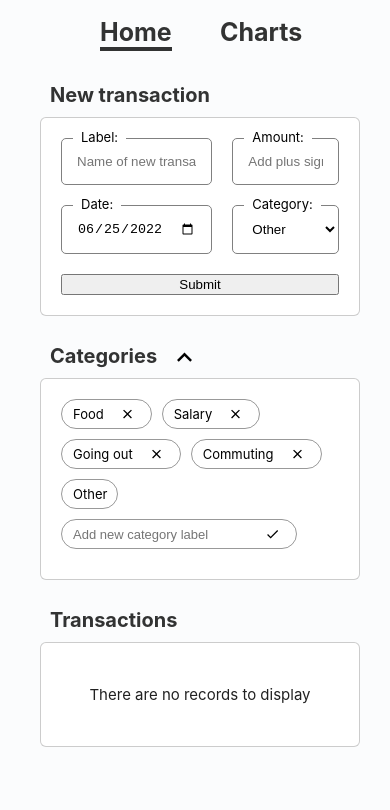
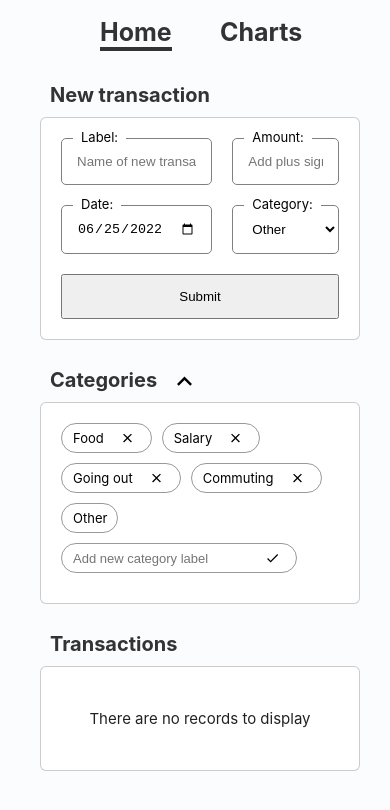
Before and after one commit to datasapiens/expense-app, a React (Vite) app: page /#/home in a window 390 px wide. Shown: the top 810 px of the page. Built offline with nearby package versions, Linux system fonts and the light colour scheme; what chartjs-plugin-autocolors would draw is missing.

Commit message:
height of the button in newTransaction

```diff
--- a/src/Components/NewTransaction/newTransaction.module.scss
+++ b/src/Components/NewTransaction/newTransaction.module.scss
@@ -15,7 +15,7 @@
 
     button {
       grid-column: 1 / span 2;
-      align-self: stretch;
+      height: 4.5rem;
     }
   }
 }
```
